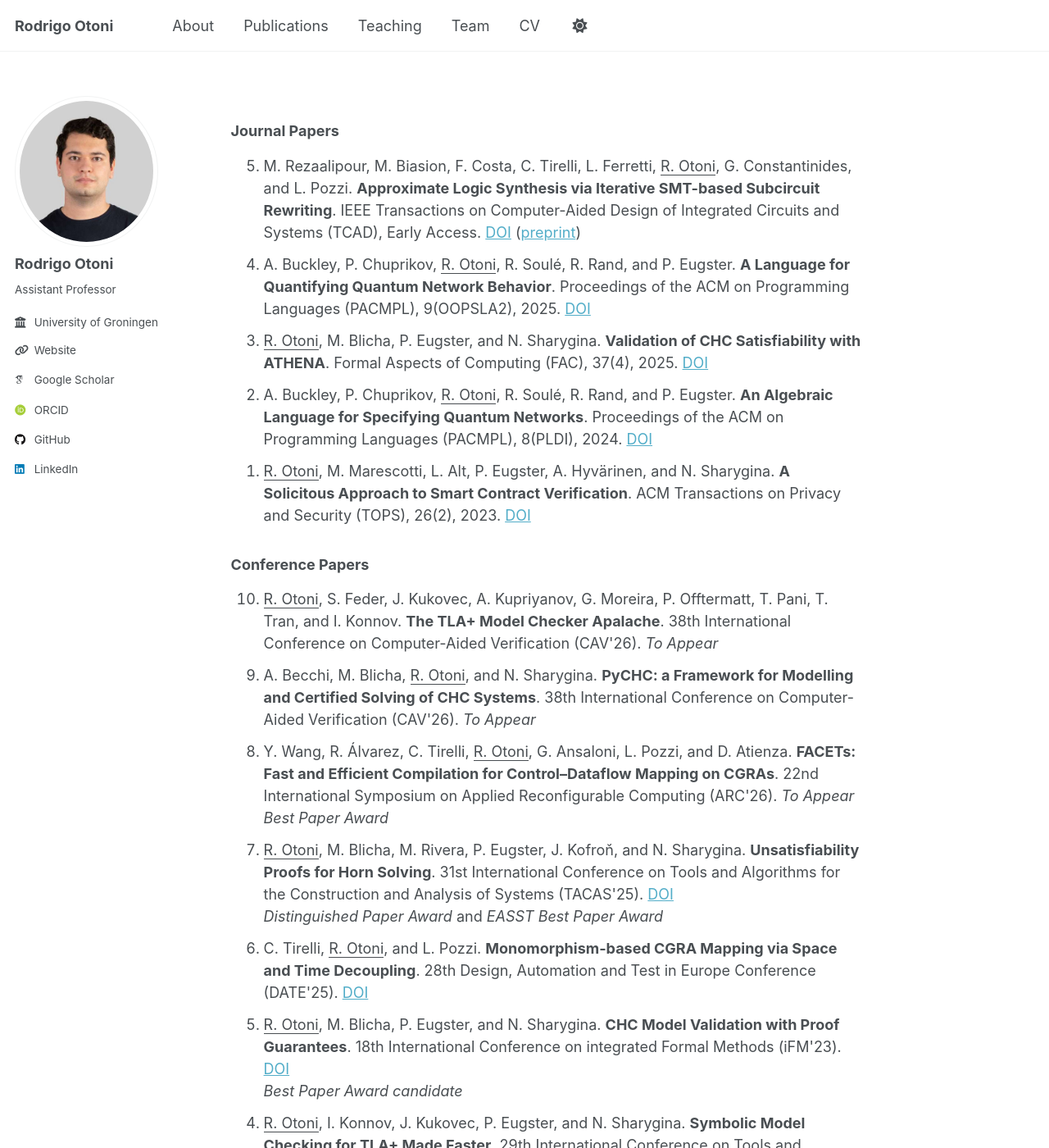
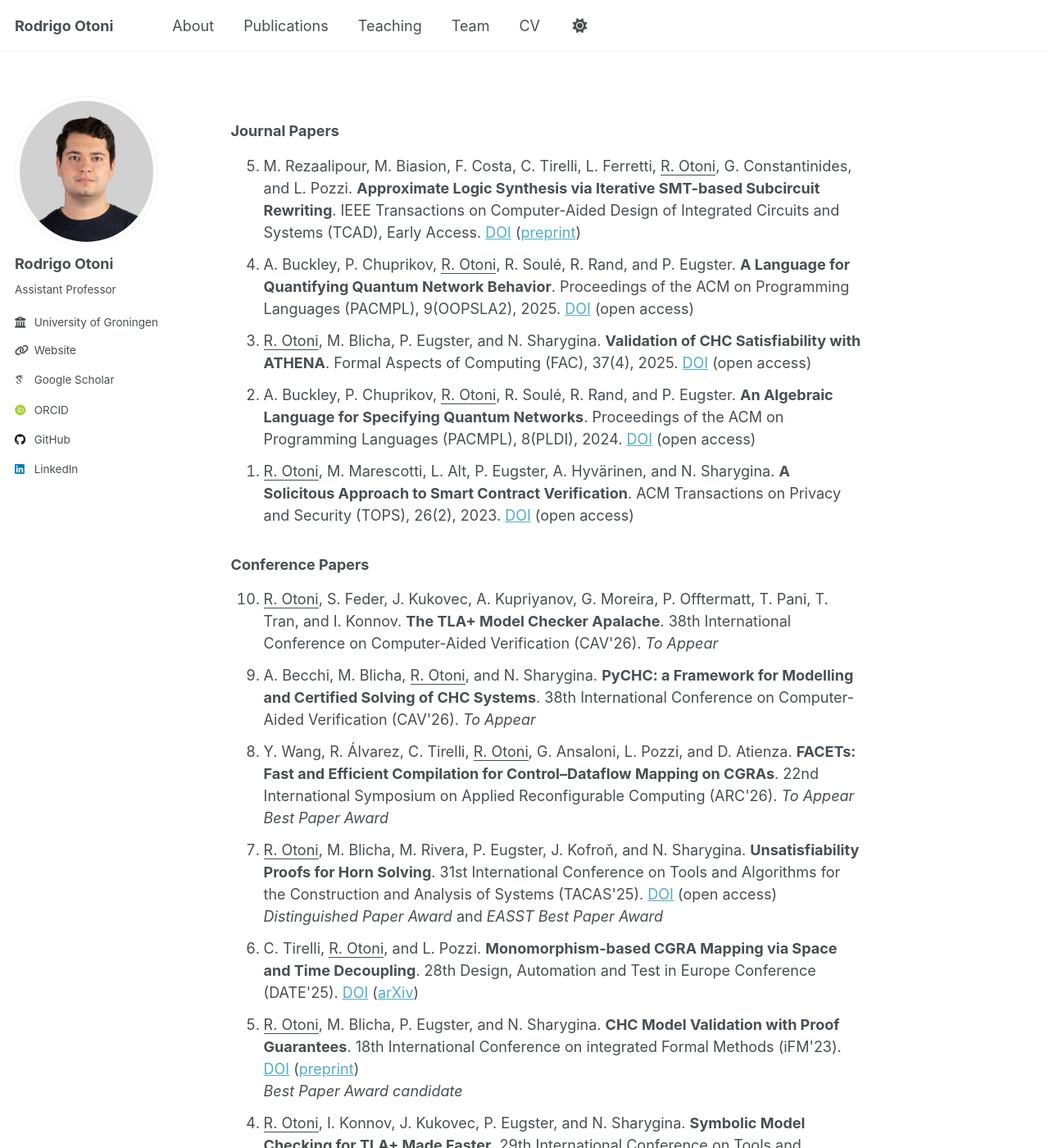
Before and after one commit to rodrigo7491/rodrigo7491.github.io, a Jekyll site: the page built from _pages/publications.md, in a window 1280 px wide and 1400 px high. Shown: the whole window at 82% size. Built offline with Jekyll 4.4.1, drawn with Linux system fonts in a browser that asks for light colours; some web fonts are replaced; some of the changed text lies outside the part shown.

Commit message:
add preprint links and open access notes

```diff
--- a/_pages/publications.md
+++ b/_pages/publications.md
@@ -19,7 +19,8 @@ li {
 M. Rezaalipour, M. Biasion, F. Costa, C. Tirelli, L. Ferretti, <ins>R. Otoni</ins>, G. Constantinides, and L. Pozzi.
 <b>Approximate Logic Synthesis via Iterative SMT-based Subcircuit Rewriting</b>.
 IEEE Transactions on Computer-Aided Design of Integrated Circuits and Systems (TCAD), Early Access.
-<a href="https://doi.org/10.1109/TCAD.2025.3638267">DOI</a> (<a href="https://rodrigo7491.github.io/files/papers/Approximate_Logic_Synthesis_via_Iterative_SMT-based_Subcircuit_Rewriting.pdf">preprint</a>)
+<a href="https://doi.org/10.1109/TCAD.2025.3638267">DOI</a>
+(<a href="https://rodrigo7491.github.io/files/papers/Approximate_Logic_Synthesis_via_Iterative_SMT-based_Subcircuit_Rewriting.pdf">preprint</a>)
 </li>
 
 <li>
@@ -27,6 +28,7 @@ A. Buckley, P. Chuprikov, <ins>R. Otoni</ins>, R. Soulé, R. Rand, and P. Eugste
 <b>A Language for Quantifying Quantum Network Behavior</b>.
 Proceedings of the ACM on Programming Languages (PACMPL), 9(OOPSLA2), 2025.
 <a href="https://doi.org/10.1145/3763135">DOI</a>
+(open access)
 </li>
 
 <li>
@@ -34,6 +36,7 @@ Proceedings of the ACM on Programming Languages (PACMPL), 9(OOPSLA2), 2025.
 <b>Validation of CHC Satisfiability with ATHENA</b>.
 Formal Aspects of Computing (FAC), 37(4), 2025.
 <a href="https://doi.org/10.1145/3716505">DOI</a>
+(open access)
 </li>
 
 <li>
@@ -41,6 +44,7 @@ A. Buckley, P. Chuprikov, <ins>R. Otoni</ins>, R. Soulé, R. Rand, and P. Eugste
 <b>An Algebraic Language for Specifying Quantum Networks</b>.
 Proceedings of the ACM on Programming Languages (PACMPL), 8(PLDI), 2024.
 <a href="https://doi.org/10.1145/3656430">DOI</a>
+(open access)
 </li>
 
 <li>
@@ -48,6 +52,7 @@ Proceedings of the ACM on Programming Languages (PACMPL), 8(PLDI), 2024.
 <b>A Solicitous Approach to Smart Contract Verification</b>.
 ACM Transactions on Privacy and Security (TOPS), 26(2), 2023.
 <a href="https://doi.org/10.1145/3564699">DOI</a>
+(open access)
 </li>
 
 </ol>
@@ -84,6 +89,7 @@ Y. Wang, R. Álvarez, C. Tirelli, <ins>R. Otoni</ins>, G. Ansaloni, L. Pozzi, an
 <b>Unsatisfiability Proofs for Horn Solving</b>.
 31st International Conference on Tools and Algorithms for the Construction and Analysis of Systems (TACAS'25).
 <a href="https://doi.org/10.1007/978-3-031-90653-4_4">DOI</a>
+(open access)
 <br>
 <i>Distinguished Paper Award</i> and <i>EASST Best Paper Award</i>
 </li>
@@ -93,6 +99,7 @@ C. Tirelli, <ins>R. Otoni</ins>, and L. Pozzi.
 <b>Monomorphism-based CGRA Mapping via Space and Time Decoupling</b>.
 28th Design, Automation and Test in Europe Conference (DATE'25).
 <a href="https://doi.org/10.23919/DATE64628.2025.10992940">DOI</a>
+(<a href="https://doi.org/10.48550/arXiv.2512.02859">arXiv</a>)
 </li>
 
 <li>
@@ -100,6 +107,7 @@ C. Tirelli, <ins>R. Otoni</ins>, and L. Pozzi.
 <b>CHC Model Validation with Proof Guarantees</b>.
 18th International Conference on integrated Formal Methods (iFM'23).
 <a href="https://doi.org/10.1007/978-3-031-47705-8_4">DOI</a>
+(<a href="https://rodrigo7491.github.io/files/papers/CHC_Model_Validation_with_Proof_Guarantees.pdf">preprint</a>)
 <br>
 <i>Best Paper Award candidate</i>
 </li>
@@ -109,6 +117,7 @@ C. Tirelli, <ins>R. Otoni</ins>, and L. Pozzi.
 <b>Symbolic Model Checking for TLA+ Made Faster</b>.
 29th International Conference on Tools and Algorithms for the Construction and Analysis of Systems (TACAS'23).
 <a href="https://doi.org/10.1007/978-3-031-30823-9_7">DOI</a>
+(open access)
 </li>
 
 <li>
@@ -116,6 +125,7 @@ C. Tirelli, <ins>R. Otoni</ins>, and L. Pozzi.
 <b>Theory-Specific Proof Steps Witnessing Correctness of SMT Executions</b>.
 58th ACM/IEEE Design Automation Conference (DAC'21).
 <a href="https://doi.org/10.1109/DAC18074.2021.9586272">DOI</a>
+(<a href="https://rodrigo7491.github.io/files/papers/Theory-Specific_Proof_Steps_Witnessing_Correctness_of_SMT_Executions.pdf">preprint</a>)
 </li>
 
 <li>
@@ -123,6 +133,7 @@ M. Marescotti, <ins>R. Otoni</ins>, L. Alt, P. Eugster, A. Hyvärinen, and N. Sh
 <b>Accurate Smart Contract Verification Through Direct Modelling</b>.
 9th International Symposium on Leveraging Applications of Formal Methods (ISoLA'20).
 <a href="https://doi.org/10.1007/978-3-030-61467-6_12">DOI</a>
+(<a href="https://rodrigo7491.github.io/files/papers/Accurate_Smart_Contract_Verification_through_Direct_Modelling.pdf">preprint</a>)
 </li>
 
 <li>
@@ -130,6 +141,7 @@ M. Marescotti, <ins>R. Otoni</ins>, L. Alt, P. Eugster, A. Hyvärinen, and N. Sh
 <b>Local Analysis of Determinism for CSP</b>.
 20th Brazilian Symposium on Formal Methods (SBMF'17).
 <a href="https://doi.org/10.1007/978-3-319-70848-5_8">DOI</a>
+(<a href="https://rodrigo7491.github.io/files/papers/Local_Analysis_of_Determinism_for_CSP.pdf">preprint</a>)
 </li>
 
 </ol>
@@ -151,6 +163,7 @@ A. Buccolini, M. Biasion, <ins>R. Otoni</ins>, G. Constantinides, and L. Pozzi.
 <b>Automatisierte Garantierte Blockchain-Technologie Verifizierung</b>.
 GI Ausgezeichnete Informatikdissertationen 2023 (Band 24), 2024.
 <a href="https://doi.org/10.18420/Diss2023-19">DOI</a>
+(open access)
 </li>
 
 <li>
@@ -158,6 +171,7 @@ A. Buckley, P. Chuprikov, <ins>R. Otoni</ins>, R. Rand, R. Soulé, and P. Eugste
 <b>Towards an Algebraic Specification of Quantum Networks</b>.
 1st Workshop on Quantum Networks and Distributed Quantum Computing (QuNet'23).
 <a href="https://doi.org/10.1145/3610251.3610557">DOI</a>
+(open access)
 </li>
 
 </ol>
```
